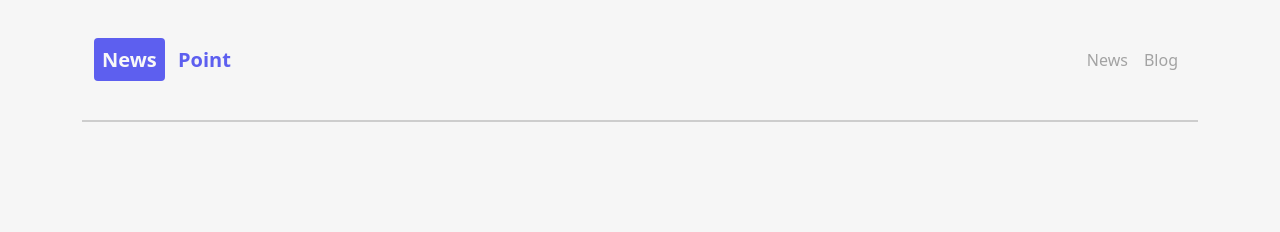
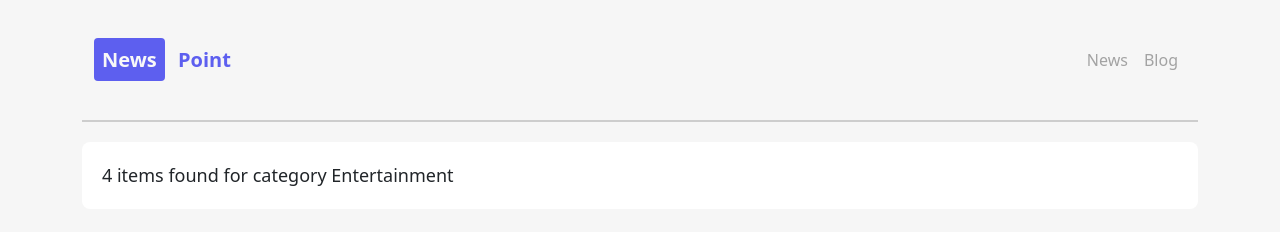
Before and after one commit to sabidsoft/news-point, a plain HTML site: page index.html in a window 1280 px wide. Drawn offline with nearby package versions, Linux system fonts and the light colour scheme; no server answers.

Commit message:
category items section added

```diff
--- a/index.html
+++ b/index.html
@@ -56,6 +56,18 @@
             </div>
         </section>
 
+        <!-- category items section -->
+        <section class="categoryItems-section">
+            <div class="container">
+                <div class="row">
+                    <div class="col">
+                        <div class="categoryItems">
+                            <p id="item-info" class="item-info">4 items found for category Entertainment</p>
+                        </div>
+                    </div>
+                </div>
+            </div>
+        </section>
     </main>
 
     <!-- bootstrap js -->
--- a/js/app.js
+++ b/js/app.js
@@ -9,6 +9,19 @@ fetch('https://openapi.programming-hero.com/api/news/categories')
             button.setAttribute('class', 'button')
             button.innerHTML = category.category_name
             categoriesDiv.appendChild(button)
+
+            document.getElementById(`${category.category_id}`).addEventListener('click', function(){
+                fetch(`https://openapi.programming-hero.com/api/news/category/${category.category_id}`)
+                    .then(res => res.json())
+                    .then(data => {
+                        data.data.forEach(news => {
+                            console.log(news)
+                        })
+                    })
+                    .catch(err => {
+                        console.log(err)
+                    })
+            })
         })
     })
     .catch(err => {
--- a/styles/style.css
+++ b/styles/style.css
@@ -36,3 +36,15 @@ body{
     line-height: 21px;
     margin: 30px 30px 30px 0;
 }
+
+/* category items section */
+.categoryItems-section .categoryItems{
+    background: #FFFFFF;
+    border-radius: 8px;
+}
+
+.categoryItems-section .item-info{
+    font-size: 18px;
+    padding: 20px;
+    margin: 20px 0;
+}
```
